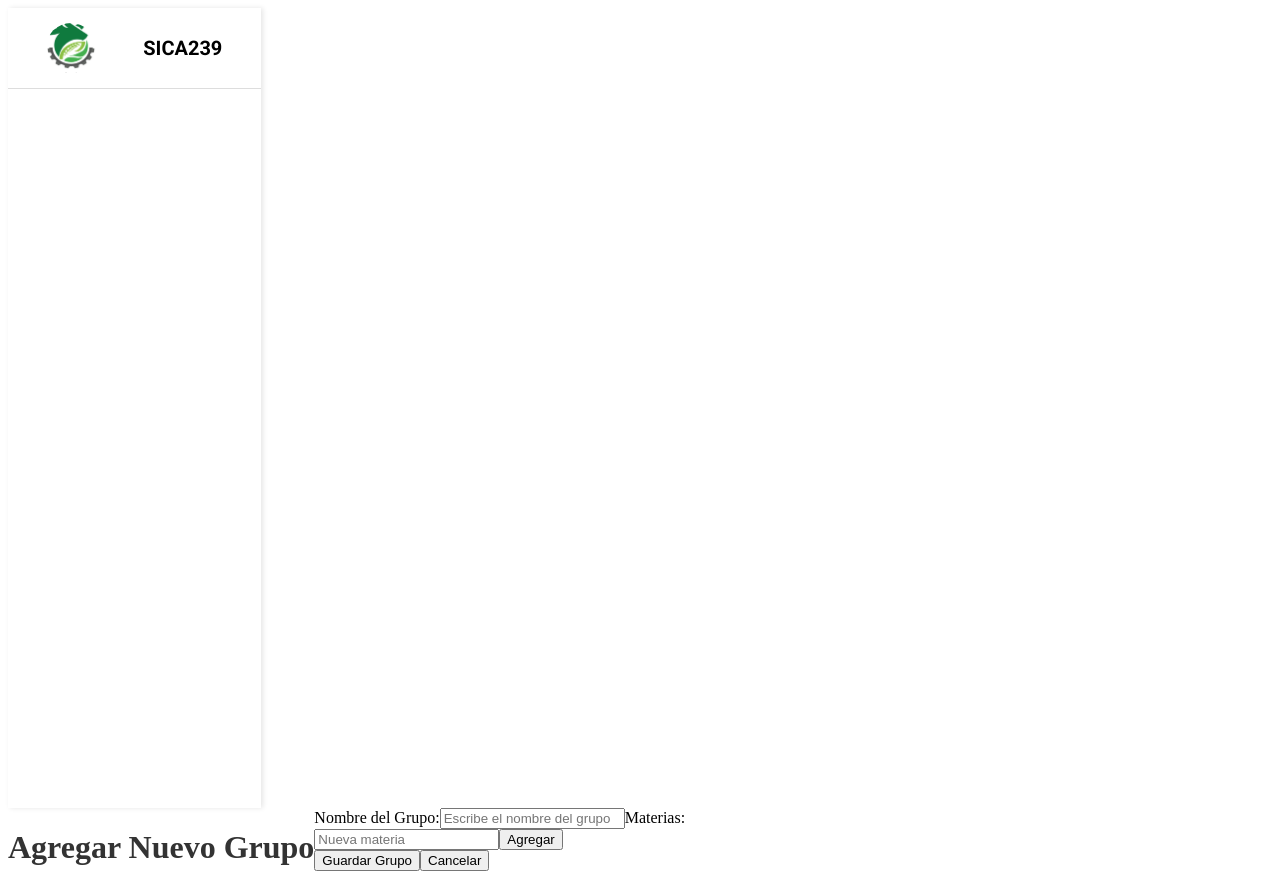
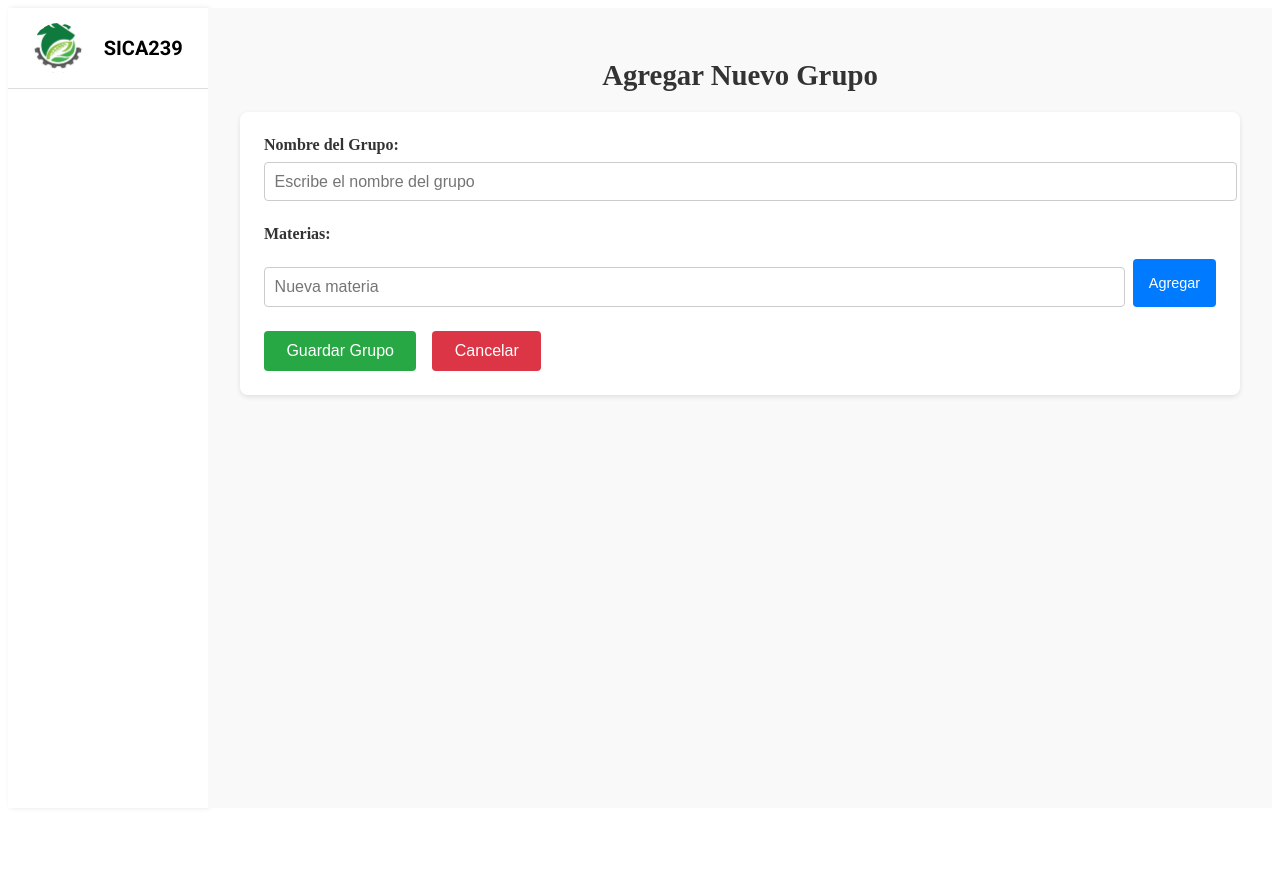
Before and after one commit to FernandoIvan10/SICA239, a React (Vite) app in the folder client/: page /SICA/administradores/agregar-grupo in a window 1280 px wide. After the commit the page ends 816 px from the top, so only its background shows below. Built offline with nearby package versions, Linux system fonts and the light colour scheme; sample sign-in values are in the browser's storage.

Commit message:
Se estableció los estilos CSS a la página AgregarGrupo

```diff
--- a/client/src/pages/SICA/Administradores/AgregarGrupo/AgregarGrupo.css
+++ b/client/src/pages/SICA/Administradores/AgregarGrupo/AgregarGrupo.css
@@ -1,7 +1,159 @@
 @import url('https://fonts.googleapis.com/css2?family=Roboto:wght@400;500;700&display=swap');
 
-.contenedor-formulario{
-    display: flex;
-    flex-direction: row;
+.contenedor-agregar-grupo {
+  display: flex;
+  flex-direction: row;
+  width: 100%;
+}
+
+.contenedor-formulario {
+  width: 100%;
+  display: flex;
+  padding: 2rem;
+  flex-direction: column;
+  background-color: #f9f9f9;
+}
+
+h1 {
+  font-size: 1.8rem;
+  margin-bottom: 1.5rem;
+  color: #333;
+}
+
+.formulario-grupo {
+  background-color: #fff;
+  border-radius: 8px;
+  padding: 1.5rem;
+  box-shadow: 0 2px 5px rgba(0, 0, 0, 0.1);
+}
+
+label {
+  display: block;
+  margin-bottom: 1.5rem;
+  font-weight: bold;
+  color: #333;
+}
+
+input[type="text"] {
+  width: 100%;
+  margin-top: 0.5rem;
+  padding: 0.6rem;
+  font-size: 1rem;
+  border: 1px solid #ccc;
+  border-radius: 4px;
+}
+
+.materias-lista {
+  display: flex;
+  flex-wrap: wrap;
+  gap: 0.5rem;
+  margin-top: 0.5rem;
+}
+
+.materia-item {
+  display: flex;
+  align-items: center;
+  background-color: #e6e6e6;
+  border-radius: 4px;
+  padding: 0.4rem 0.6rem;
+  font-size: 0.9rem;
+}
+
+.materia-item button {
+  margin-left: 0.5rem;
+  background-color: #ff4d4d;
+  color: white;
+  border: none;
+  border-radius: 3px;
+  cursor: pointer;
+  padding: 0.2rem 0.5rem;
+}
+
+.materia-item button:hover {
+  background-color: #e60000;
+}
+
+.agregar-materia {
+  margin-top: 0.5rem;
+  display: flex;
+  gap: 0.5rem;
+}
+
+.agregar-materia input {
+  flex: 1;
+}
+
+.agregar-materia button {
+  padding: 0.6rem 1rem;
+  background-color: #007bff;
+  color: white;
+  border: none;
+  font-size: 0.9rem;
+  border-radius: 4px;
+  cursor: pointer;
+}
+
+.agregar-materia button:hover {
+  background-color: #0056b3;
+}
+
+.botones-formulario {
+  margin-top: 1.5rem;
+  display: flex;
+  gap: 1rem;
+}
+
+.botones-formulario button {
+  padding: 0.7rem 1.4rem;
+  font-size: 1rem;
+  border: none;
+  border-radius: 4px;
+  cursor: pointer;
+}
+
+.botones-formulario button:first-child {
+  background-color: #28a745;
+  color: white;
+}
+
+.botones-formulario button:first-child:hover {
+  background-color: #218838;
+}
+
+.botones-formulario button:last-child {
+  background-color: #dc3545;
+  color: white;
+}
+
+.botones-formulario button:last-child:hover {
+  background-color: #c82333;
+}
+
+/* RESPONSIVE */
+@media (max-width: 768px) {
+
+  .contenedor-agregar-grupo {
+    flex-direction: column;
+  }
+
+  .contenedor-formulario {
+    margin-left: 0;
+    padding: 1rem;
+  }
+
+  .agregar-materia {
+    flex-direction: column;
+  }
+
+  .agregar-materia button {
     width: 100%;
+  }
+
+  .botones-formulario {
+    flex-direction: column;
+  }
+
+  .botones-formulario button {
+    width: 100%;
+  }
 }
--- a/client/src/pages/SICA/Administradores/AgregarGrupo/AgregarGrupo.jsx
+++ b/client/src/pages/SICA/Administradores/AgregarGrupo/AgregarGrupo.jsx
@@ -138,7 +138,7 @@ export default function AgregarGrupo() {
     }
 
     return (
-        <>
+        <div className="contenedor-agregar-grupo">
             <MenuLateral elementos={menu}/>
             <div className="contenedor-formulario">
                 <h1>Agregar Nuevo Grupo</h1>
@@ -178,6 +178,6 @@ export default function AgregarGrupo() {
                     </div>
                 </div>
             </div>
-        </>
+        </div>
     )
 }
```
Lines whose indentation alone changed are shown as unchanged.
